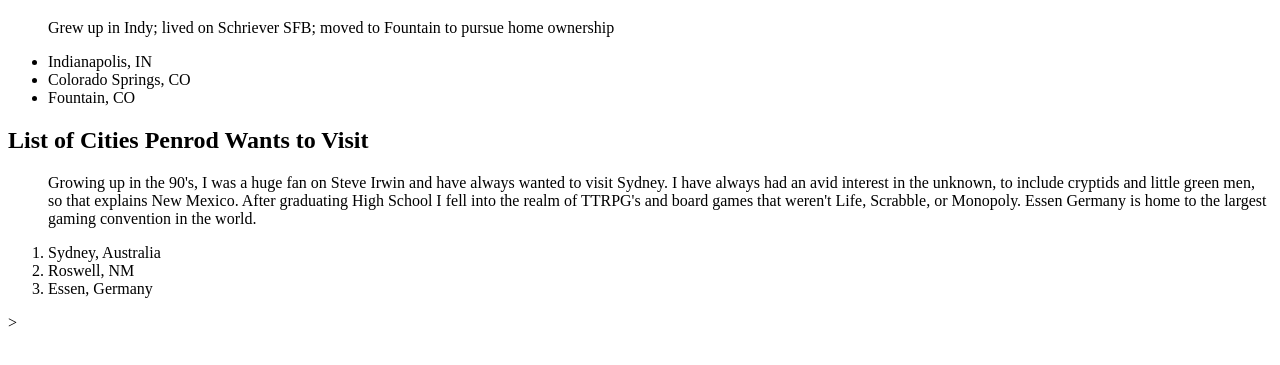
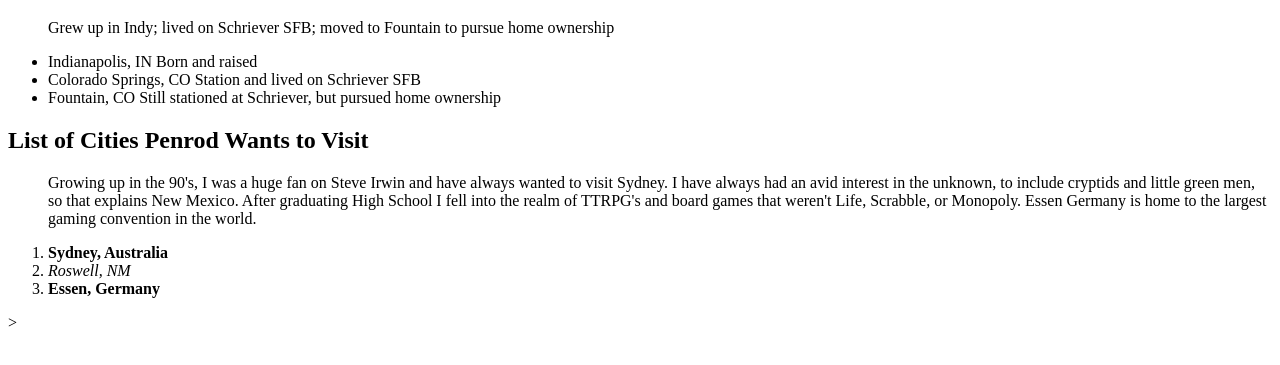
Before and after one commit to TIM0791/firstStaticWebsite, a plain HTML site: page index.html in a window 1280 px wide. Shown: the part 61-426 px from the top of the page. Drawn offline with Linux system fonts and the light colour scheme.

Commit message:
emphasized and strengthened second list

```diff
--- a/index.html
+++ b/index.html
@@ -4,15 +4,21 @@
   <h1>List of Cities Penrod has Lived In</h1>
   <dd>Grew up in Indy; lived on Schriever SFB; moved to Fountain to pursue home ownership</dd>
   <ul>
-    <li>Indianapolis, IN</li>
-    <li>Colorado Springs, CO</li>
-    <li>Fountain, CO</li>
+    <li>Indianapolis, IN<span>
+      Born and raised
+      </span></li>
+    <li>Colorado Springs, CO<span>
+      Station and lived on Schriever SFB
+    </span></li>
+    <li>Fountain, CO<span>
+      Still stationed at Schriever, but pursued home ownership
+    </span></li>
   </ul>
   <h2>List of Cities Penrod Wants to Visit</h2>
   <dd>Growing up in the 90's, I was a huge fan on Steve Irwin and have always wanted to visit Sydney. I have always had an avid interest in the unknown, to include cryptids and little green men, so that explains New Mexico. After graduating High School I fell into the realm of TTRPG's and board games that weren't Life, Scrabble, or Monopoly. Essen Germany is home to the largest gaming convention in the world.</dd>
   <ol>
-    <li>Sydney, Australia</li>
-    <li>Roswell, NM</li>
-    <li>Essen, Germany</li>
+    <li><strong>Sydney, Australia</strong></li>
+    <li><em>Roswell, NM</em></li>
+    <li><strong>Essen, Germany</strong></li>
   </ol>
 </html>>
```
